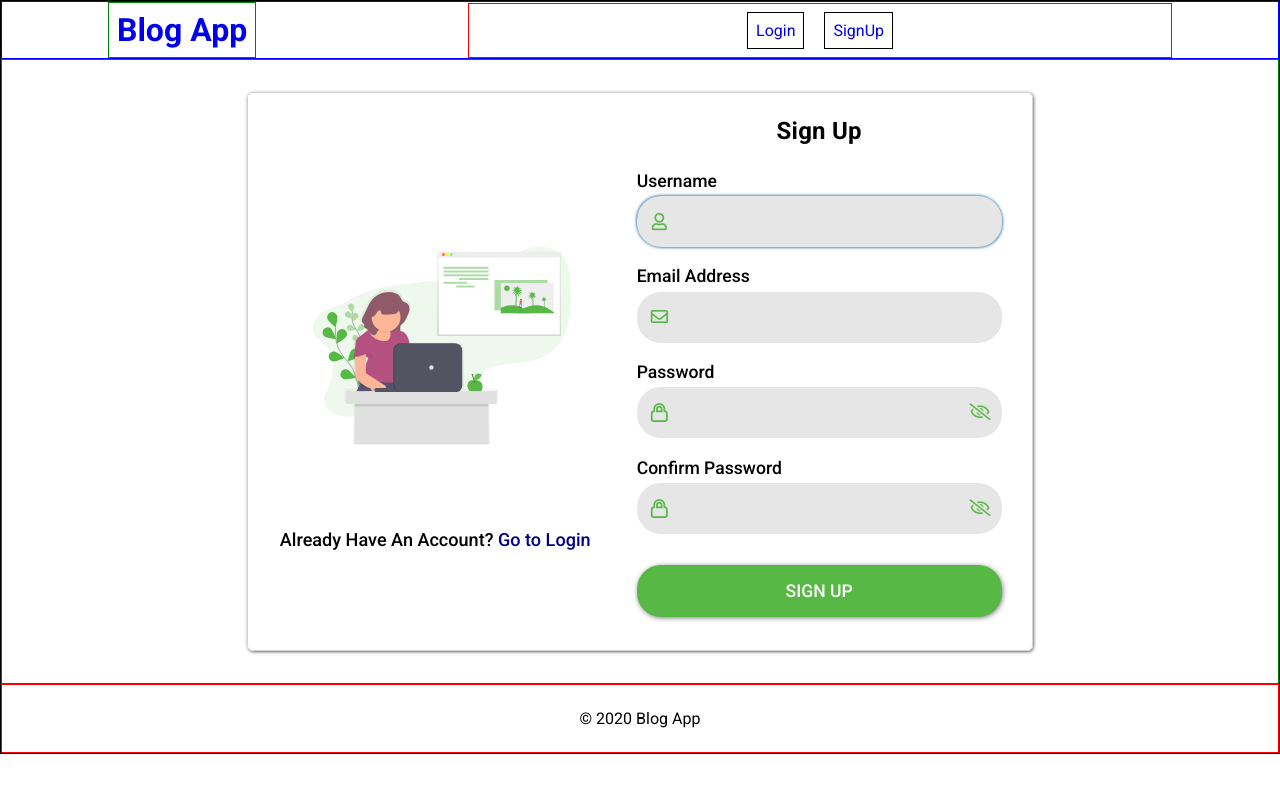
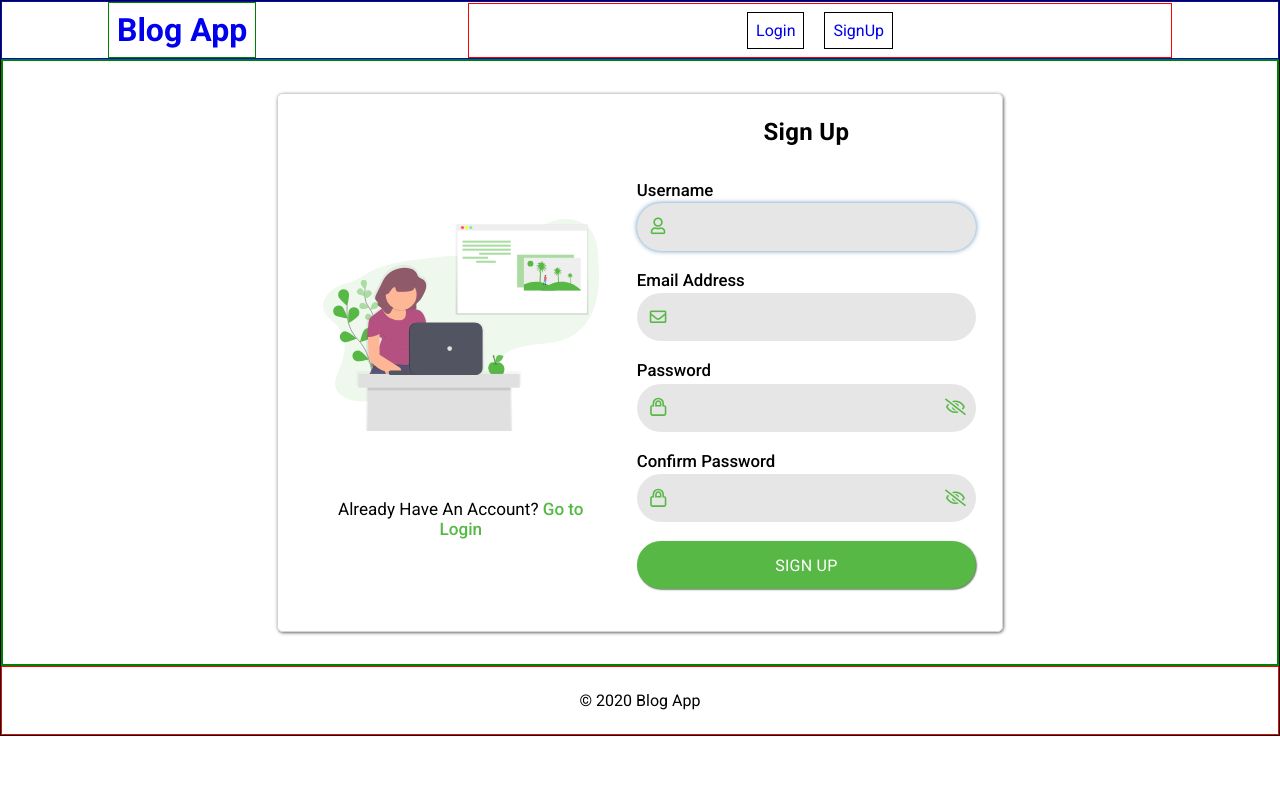
Before and after one commit to Seth250/blog-app, a Django app: page /signup/ in a window 1280 px wide. Run offline with Django 3.2, Linux system fonts and the light colour scheme; some libraries are stand-ins or nearby versions.

Commit message:
refactored signup styles

```diff
--- a/accounts/forms.py
+++ b/accounts/forms.py
@@ -10,7 +10,7 @@ class UserSignUpForm(UserCreationForm):
 		max_length = 25,
 		widget=forms.TextInput(
 			attrs={
-				'class': 'text-input standard-input',
+				'class': 'text-input-acc standard-input',
 				# 'placeholder': 'Enter Your Username'
 			}
 		),
@@ -21,9 +21,9 @@ class UserSignUpForm(UserCreationForm):
 		label=_('Email Address'),
 		label_suffix="",
 		required=True,
-		widget=forms.TextInput(
+		widget=forms.EmailInput(
 			attrs={
-				'class': 'text-input standard-input',
+				'class': 'text-input-acc standard-input',
 				# 'placeholder': 'Enter Your Email'
 			}
 		),
@@ -36,7 +36,7 @@ class UserSignUpForm(UserCreationForm):
         widget=forms.PasswordInput(
         	attrs={
         		'autocomplete': 'new-password',
-        		'class': 'text-input password-input',
+        		'class': 'text-input-acc password-input',
 				# 'placeholder': 'Enter Your Password'
         	}
         ),
@@ -49,7 +49,7 @@ class UserSignUpForm(UserCreationForm):
 	    widget=forms.PasswordInput(
 	    	attrs={
 	    		'autocomplete': 'new-password',
-	    		'class': 'text-input password-input',
+	    		'class': 'text-input-acc password-input',
 				# 'placeholder': 'Confirm Your Password'
 	    	}
 	    )
@@ -73,7 +73,7 @@ class CustomAuthenticationForm(AuthenticationForm):
 		max_length = 25,
 		widget=forms.TextInput(
 			attrs={
-				'class': 'text-input standard-input',
+				'class': 'text-input-acc standard-input',
 				# 'placeholder': 'Enter Your Username'
 			}
 		),
@@ -86,7 +86,7 @@ class CustomAuthenticationForm(AuthenticationForm):
         widget=forms.PasswordInput(
         	attrs={
         		'autocomplete': 'new-password',
-        		'class': 'text-input password-input',
+        		'class': 'text-input-acc password-input',
 				# 'placeholder': 'Enter Your Password'
         	}
         ),
--- a/accounts/models.py
+++ b/accounts/models.py
@@ -2,7 +2,6 @@ from django.db import models
 from django.contrib.auth.models import AbstractUser
 
 # Create your models here.
-
 
 class User(AbstractUser):
 	date_of_birth = models.DateField(blank=True, null=True)
--- a/accounts/static/accounts/css/styles.css
+++ b/accounts/static/accounts/css/styles.css
@@ -35,7 +35,7 @@
 	width: 25vw;
 }
 
-.image-container{
+.col-1__image-container{
 	text-align: center;
 	width: 100%;
 	height: 70%;
--- a/accounts/static/accounts/js/main.js
+++ b/accounts/static/accounts/js/main.js
@@ -1,28 +1,11 @@
-
-function togglePasswordVisibility(togglerId){
-	const [, passwordElementName] = togglerId.split("-");
-	const passwordElement = document.getElementById(`id_${passwordElementName}`);
-	const toggleIcon = document.getElementById(`toggler-icon-${passwordElementName}`);
-
-	if (passwordElement.type === 'password'){
-		toggleIcon.className = 'far fa-eye';
-		passwordElement.type = 'text';
-	}else {
-		toggleIcon.className = 'far fa-eye-slash';
-		passwordElement.type = 'password';
-	}
-	console.log(toggleIcon);
-}
-
-const initialize = () => {
-	const togglerElements = document.getElementsByClassName("password-toggler");
-
-	for (let i=0; i < togglerElements.length; i++){
-		togglerElements[i].addEventListener('click', function(){
-			togglePasswordVisibility(this.id);
-		}, false)
-	}
-}
-
-
-window.addEventListener('load', initialize, false);
+const togglers = document.querySelectorAll('.password-toggler');
+togglers.forEach((toggler) => {
+    toggler.addEventListener('click', () => {
+        const hide = toggler.querySelector('.fa-eye-slash');
+        const show = toggler.querySelector('.fa-eye');
+        hide.classList.toggle('eye-slash-hide');
+        show.classList.toggle('eye-show');
+        const passwordInput = toggler.previousElementSibling;
+        passwordInput.type = passwordInput.type === 'password' ? 'text' : 'password';
+    })
+})
--- a/accounts/templates/accounts/login.html
+++ b/accounts/templates/accounts/login.html
@@ -32,7 +32,7 @@
 					{% for field in form %}
 						<div class="form-row">
 							{{ field.label_tag }}
-							<div class="input-container" tab-index="0">
+							<div class="input-container">
 								{% if 'password' in field.name %}
 									<i class="fa fa-lock"></i>
 									{{ field }}
@@ -58,7 +58,7 @@
 			</div>
 		</div>
 		<div class="col-1 col-1-login">
-			<div class="image-container">
+			<div class="col-1__image-container">
 				<img src="{% static 'accounts/img/login.svg' %}" alt="login svg" class="col-1__svg login-svg">
 			</div>
 			<div class="col-1__message register-message">
--- a/accounts/templates/accounts/signup.html
+++ b/accounts/templates/accounts/signup.html
@@ -2,52 +2,69 @@
 
 {% load static %}
 
-{% block title %}SignUp Page{% endblock title %}
-
-{% block styles %}
-	<link href="{% static 'accounts/css/styles.css' %}" rel="stylesheet" />
-{% endblock styles %}
+{% block title %} SignUp Page {% endblock title %}
 
 {% block content %}
-	<div class="container container-signup">
-		<div class="col-1 col-1-signup">
-			<div class="image-container">
-				<img src="{% static 'accounts/img/signup.svg' %}" alt="signup svg" class="col-1__svg signup-svg">
+	<div class="container-acc">
+		<div class="img-col">
+			<div class="img-col__svg-container">
+				<img src="{% static 'accounts/img/signup.svg' %}" alt="signup svg" class="img-col__svg">
 			</div>
-			<div class="col-1__message">
+			<div class="img-col__message">
 				<p>
-					Already Have An Account?
-					<a href="{% url 'accounts:login' %}">Go to Login</a>
+          Already Have An Account? <a href="{% url 'accounts:login' %}">Go to Login</a>
 				</p>
 			</div>
 		</div>
-		<div class="col-2">
-			<div class="col-2__heading">
-				<h2>Sign up</h2>
+		<div class="fm-col">
+			<div class="fm-col__heading">
+				<h2>Sign Up</h2>
 			</div>
-			<div class="form-container">
+			<div class="fm-col__form-container">
 				<form method="POST">
 					{% csrf_token %}
-					{% for field in form %}
-						<div class="form-row">
-							{{ field.label_tag }}
-							<div class="input-container" tab-index="0">
-								{% if 'password' in field.name %}
-									<i class="fa fa-lock"></i>
-									{{ field }}
-									<a class="password-toggler" id="toggler-{{ field.name }}">
-										<i class="far fa-eye-slash" id="toggler-icon-{{ field.name }}"></i>
-									</a>
-								{% else %}
-									<i class="{% cycle 'far fa-user' 'far fa-envelope' %}"></i>
-									{{ field }}
-								{% endif %}
-							</div>
-							{{ field.errors }}
-						</div>
-					{% endfor %}
+          <div class="form-row">
+            {{ form.username.label_tag }}
+            <div class="input-container">
+              <i class="far fa-user"></i>
+              {{ form.username }}
+            </div>
+            {{ form.username.errors }}
+          </div>
+          <div class="form-row">
+            {{ form.email.label_tag }}
+            <div class="input-container">
+              <i class="far fa-envelope"></i>
+              {{ form.email }}
+            </div>
+            {{ form.email.errors }}
+          </div>
+          <div class="form-row">
+            {{ form.password1.label_tag }}
+            <div class="input-container">
+              <i class="fas fa-lock"></i>
+              {{ form.password1 }}
+              <a class="password-toggler">
+                <i class="far fa-eye-slash"></i>
+                <i class="far fa-eye"></i>
+              </a>
+            </div>
+            {{ form.password1.errors }}
+          </div>
+          <div class="form-row">
+            {{ form.password2.label_tag }}
+            <div class="input-container">
+              <i class="fas fa-lock"></i>
+              {{ form.password2 }}
+              <a class="password-toggler">
+                <i class="far fa-eye-slash"></i>
+                <i class="far fa-eye"></i>
+              </a>
+            </div>
+            {{ form.password2.errors }}
+          </div>
 					<div class="form-row">
-						<button type="submit" class="submit-button signup-button">Sign Up</button>
+						<button type="submit" class="submit-button">Sign Up</button>
 					</div>
 				</form>
 			</div>
--- a/accounts/views.py
+++ b/accounts/views.py
@@ -21,10 +21,6 @@ class UserCreateView(SuccessMessageMixin, CreateView):
 
 	def get_success_url(self):
 		return reverse("accounts:login")
-
-	def form_valid(self, form):
-		return super().form_valid(form)
-
 
 # def profile(request):
 # 	if request.method == 'POST':
--- a/blog/static/blog/css/styles.css
+++ b/blog/static/blog/css/styles.css
@@ -52,7 +52,7 @@ a{
 }
 
 .main-content{
-	border: 1px solid green;
+	border: 2px solid green;
 	display: flex;
 	flex-flow: column;
 	justify-content: center;
--- a/blog/templates/blog/base.html
+++ b/blog/templates/blog/base.html
@@ -7,9 +7,9 @@
 		<meta name="viewport" content="width=device-width, initial-scale=1.0, maximum-scale=1.0" />
 		<meta http-equiv="X-UA-Compatible" content="IE=edge" />
 		<title>{% block title %}{% endblock title %}</title>
-		<!-- <link href="https://fonts.googleapis.com/css?family=Roboto" rel="stylesheet" /> -->
 		<link href="https://fonts.googleapis.com/css2?family=Roboto:ital,wght@0,300;0,400;0,500;0,700;1,400&display=swap"
 					rel="stylesheet" />
+		<link href="{% static 'css/styles.css' %}" rel="stylesheet" />
 		<link href="{% static 'blog/css/styles.css' %}" rel="stylesheet" />
 		<link href="https://cdnjs.cloudflare.com/ajax/libs/font-awesome/5.13.0/css/all.min.css" rel="stylesheet" />
 		{% block styles %}
@@ -18,7 +18,7 @@
 	<body>
 		<div class="page-wrapper">
 			<header class="page-header">
-				<h1><a href="#">Blog App</a></h1>
+				<h1><a href="{% url 'blog:post_list' %}">Blog App</a></h1>
 				<nav class="nav-bar">
 					<ul>
 						{% if user.is_authenticated %}
--- a/blog/views.py
+++ b/blog/views.py
@@ -10,9 +10,6 @@ from django.views.generic import (
 )
 
 # Create your views here.
-
-# def home(request):
-# 	return render(request, 'blog/post_list.html', {})
 
 
 class PostListView(ListView):
--- a/mysite/settings.py
+++ b/mysite/settings.py
@@ -122,8 +122,14 @@ USE_TZ = True
 
 STATIC_URL = '/static/'
 
+STATICFILES_DIRS = [
+    os.path.join(BASE_DIR, 'static')
+]
+
 MEDIA_ROOT = os.path.join(BASE_DIR, 'media')
 
 MEDIA_URL = '/media/'
 
+LOGIN_URL = 'accounts:login'
+
 LOGIN_REDIRECT_URL = 'blog:post_list'
--- /dev/null
+++ b/static/scss/_default.scss
@@ -0,0 +1,30 @@
+$primary-font-stack: 'Roboto', sans-serif;
+
+*,
+*::after{
+  margin: 0;
+  padding: 0;
+  box-sizing: border-box;
+}
+
+body{
+  font-family: $primary-font-stack;
+}
+
+:root{
+  scroll-behavior: smooth;
+  -webkit-font-smoothing: antialiased;
+}
+
+:focus{
+  outline-offset: 2px;
+}
+
+a{
+  text-decoration: none;
+}
+
+input,
+button{
+  font-family: inherit;
+}
--- /dev/null
+++ b/static/scss/styles.scss
@@ -0,0 +1,3 @@
+@import '_default.scss';
+@import '../../blog/static/blog/scss/_blog-styles';
+@import '../../accounts/static/accounts/scss/_acc-styles';
```
Also changed, not shown: other parts of accounts/static/accounts/css/styles.css (+36 -12 lines), accounts/static/accounts/scss/_acc-config.scss (added, +10 -0 lines), accounts/static/accounts/scss/_acc-styles.scss (added, +198 -0 lines), accounts/templates/accounts/profile.html (+16 -3 lines), static/css/styles.css (added, +1 -0 lines), accounts/static/accounts/scss/_acc-responsive.scss (added), blog/static/blog/scss/_blog-config.scss (added), blog/static/blog/scss/_blog-styles.scss (added).
